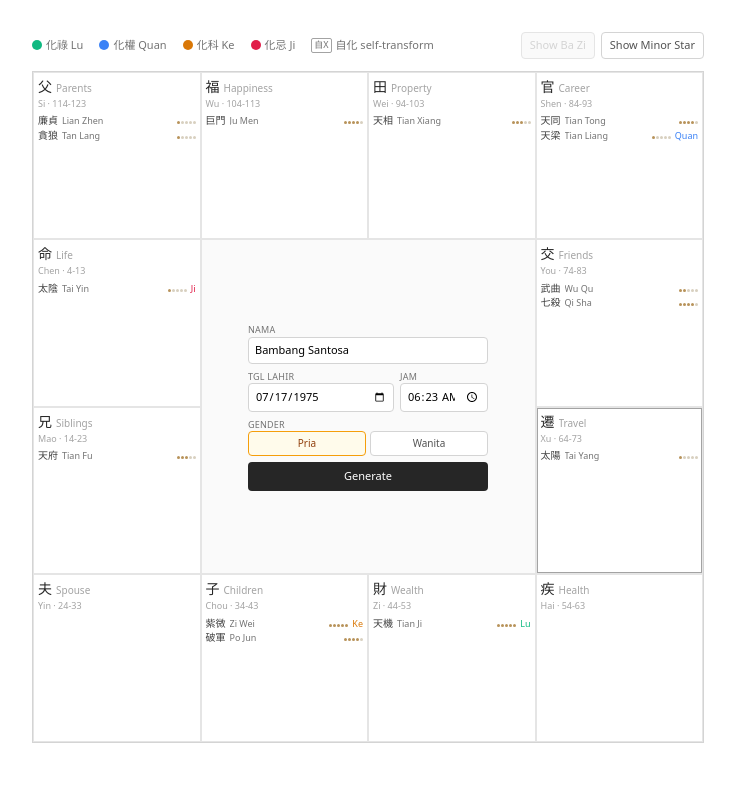
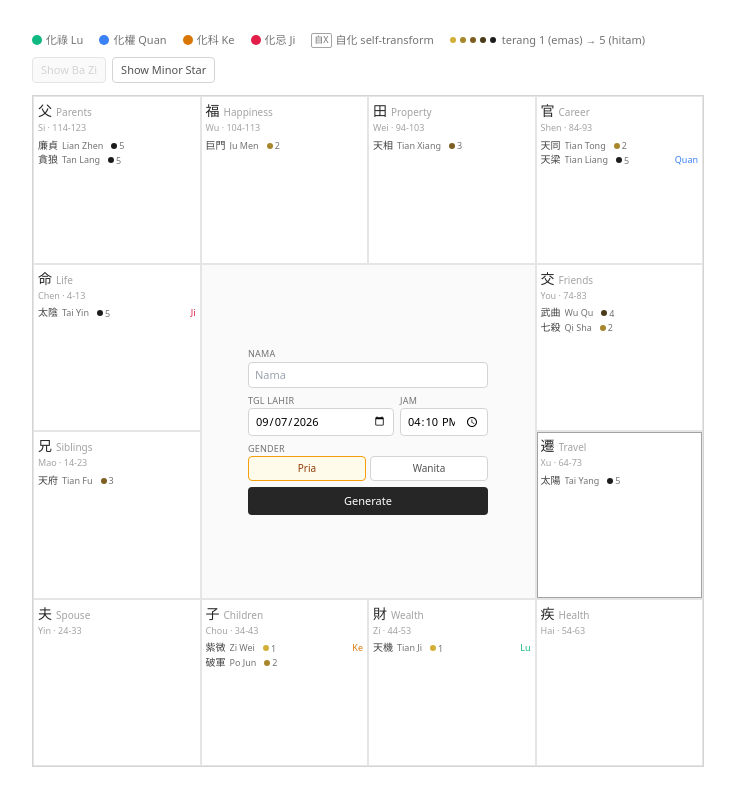
Before and after one commit to destinyreading/myziwei, a Next.js app: page / in a window 1280 px wide. Shown: the whole page, without its empty margins (272-1007 px from the left). Built offline with nearby package versions, Linux system fonts and the light colour scheme.

Commit message:
feat(ui): single-dot brightness beside star name, right column for Si Hua

```diff
--- a/components/BirthForm.tsx
+++ b/components/BirthForm.tsx
@@ -1,7 +1,17 @@
 "use client";
 
-import { useState } from "react";
+import { useEffect, useState } from "react";
 import { computeBirthInfo, type BirthInfo } from "../lib/birthInfo";
+
+/** Local "now" as the two strings the date/time inputs expect. */
+function nowFields() {
+  const d = new Date();
+  const p = (n: number) => String(n).padStart(2, "0");
+  return {
+    date: `${d.getFullYear()}-${p(d.getMonth() + 1)}-${p(d.getDate())}`,
+    time: `${p(d.getHours())}:${p(d.getMinutes())}`,
+  };
+}
 
 // Compact input form that lives inside the 2x2 center block of the chart grid.
 // Space is tight, so labels are inline-small and everything is a single column.
@@ -17,6 +27,19 @@ export default function BirthForm({
   const [time, setTime] = useState(defaults?.time ?? "");
   const [gender, setGender] = useState<"male" | "female">(defaults?.gender ?? "male");
   const [error, setError] = useState<string | null>(null);
+
+  // With no birth data supplied, start from the moment the page is opened.
+  // Done in an effect rather than in useState: `new Date()` during the server
+  // render would not match the client's clock and React would flag a
+  // hydration mismatch.
+  useEffect(() => {
+    if (defaults?.date || defaults?.time) return;
+    const now = nowFields();
+    setDate((d) => d || now.date);
+    setTime((t) => t || now.time);
+    // Only on mount: re-running would overwrite what the user is typing.
+    // eslint-disable-next-line react-hooks/exhaustive-deps
+  }, []);
 
   function handleSubmit(e: React.FormEvent) {
     e.preventDefault();
--- a/components/ZwdsChart.tsx
+++ b/components/ZwdsChart.tsx
@@ -49,19 +49,31 @@ function centerOf(row: number, col: number) {
   return { x: ((col + 0.5) / 4) * 100, y: ((row + 0.5) / 4) * 100 };
 }
 
-// Renders a 1-5 dot brightness scale. ZWDS convention: 1 = brightest.
-function BrightnessDots({ level }: { level: 1 | 2 | 3 | 4 | 5 | null }) {
+// Brightness (廟旺得平陷) as ONE dot plus its number. The dot is colour-coded
+// on a gold-to-black ramp: 1 = brightest = gold, 5 = dimmest = black. Five
+// separate dots read as a rating bar and cost far more horizontal room in a
+// palace box, which is scarce.
+const BRIGHTNESS_COLOR: Record<1 | 2 | 3 | 4 | 5, string> = {
+  1: "#d4af37", // gold — 廟, brightest
+  2: "#a8862c",
+  3: "#7d5f22",
+  4: "#4a3a18",
+  5: "#1c1c1c", // black — 陷, dimmest
+};
+
+function BrightnessMark({ level }: { level: 1 | 2 | 3 | 4 | 5 | null }) {
   if (level === null) return null;
-  const filled = 6 - level; // brightness 1 -> 5 dots filled, 5 -> 1 dot filled
   return (
-    <span className="inline-flex gap-[1px] align-middle ml-1" aria-label={`brightness ${level}`}>
-      {Array.from({ length: 5 }, (_, i) => (
-        <span
-          key={i}
-          className="inline-block w-[3px] h-[3px] rounded-full"
-          style={{ backgroundColor: i < filled ? "#b8935a" : "#d8d0c0" }}
-        />
-      ))}
+    <span
+      className="inline-flex items-center gap-[2px] align-middle ml-1"
+      aria-label={`brightness ${level} of 5`}
+      title={`Brightness ${level}/5 — 1 = brightest`}
+    >
+      <span
+        className="inline-block w-[6px] h-[6px] rounded-full"
+        style={{ backgroundColor: BRIGHTNESS_COLOR[level] }}
+      />
+      <span className="text-[9px] leading-none text-neutral-500">{level}</span>
     </span>
   );
 }
@@ -241,6 +253,16 @@ export default function ZwdsChart({ chart: fallbackChart }: { chart: ZwdsChartDa
             <span className="rounded-sm border border-neutral-400 px-[2px] text-[9px] leading-[1.4]">自X</span>
             自化 self-transform
           </span>
+          <span className="inline-flex items-center gap-1">
+            {([1, 2, 3, 4, 5] as const).map((l) => (
+              <span
+                key={l}
+                className="inline-block w-[6px] h-[6px] rounded-full"
+                style={{ backgroundColor: BRIGHTNESS_COLOR[l] }}
+              />
+            ))}
+            <span className="ml-0.5">terang 1 (emas) → 5 (hitam)</span>
+          </span>
         </div>
         <div className="flex gap-1.5">
           <ToggleButton
@@ -310,8 +332,10 @@ export default function ZwdsChart({ chart: fallbackChart }: { chart: ZwdsChartDa
                   >
                     <span className="flex items-baseline gap-1 shrink-0">
                       <span>{s.nameZh}</span>
+                      <span className="sm:hidden">
+                        <BrightnessMark level={s.brightness} />
+                      </span>
                       <span className="sm:hidden ml-auto flex items-baseline whitespace-nowrap">
-                        <BrightnessDots level={s.brightness} />
                         {s.natalSiHua && (
                           <span
                             className="ml-1 text-[9px] font-medium"
@@ -342,8 +366,10 @@ export default function ZwdsChart({ chart: fallbackChart }: { chart: ZwdsChartDa
                     >
                       {s.name}
                     </span>
+                    <span className="hidden sm:inline-flex shrink-0">
+                      <BrightnessMark level={s.brightness} />
+                    </span>
                     <span className="hidden sm:flex ml-auto shrink-0 items-baseline whitespace-nowrap">
-                      <BrightnessDots level={s.brightness} />
                       {s.natalSiHua && (
                         <span
                           className="ml-1 text-[9px] font-medium"
@@ -382,7 +408,7 @@ export default function ZwdsChart({ chart: fallbackChart }: { chart: ZwdsChartDa
                   defaults={
                     info
                       ? { name: info.name, date: info.solarDate, time: info.solarTime, gender: info.gender }
-                      : { name: chart.meta.name, date: chart.meta.solarDate, time: chart.meta.solarTime, gender: chart.meta.gender }
+                      : { name: "" } // no birth data yet: BirthForm fills in "now"
                   }
                   onGenerate={(next) => {
                     setInfo(next);
```
